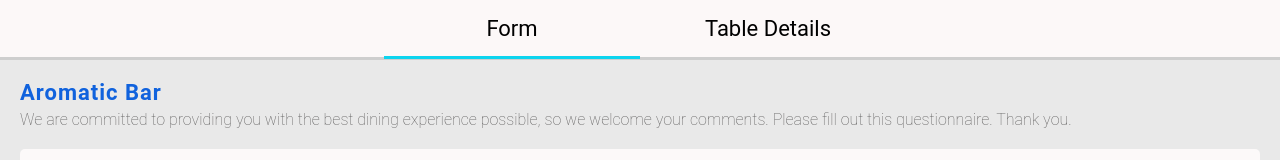
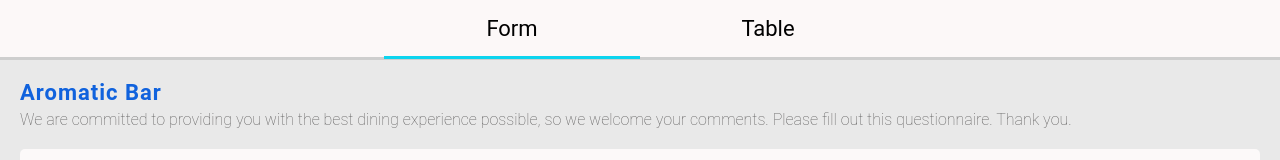
Before and after one commit to sushantgwr87/React_F-G_SushantGangwar, a React (Create React App) app: page / in a window 1280 px wide. Shown: the top 160 px of the page. Built offline with nearby package versions, Linux system fonts and the light colour scheme.

Commit message:
Updated Tabs Component

```diff
--- a/src/component/Tabs.jsx
+++ b/src/component/Tabs.jsx
@@ -1,5 +1,6 @@
 import React, { useState } from 'react';
 import FormTab from './FormTab';
+import TableTab from './TableTab';
 
 export const TabNavItem = ({ id, title, activeTab, setActiveTab }) => {
 
@@ -31,7 +32,7 @@
         <div className="Tabs">
             <ul className="nav">
                 <TabNavItem title="Form" id="tab1" activeTab={activeTab} setActiveTab={setActiveTab} />
-                <TabNavItem title="Table Details" id="tab2" activeTab={activeTab} setActiveTab={setActiveTab} />
+                <TabNavItem title="Table" id="tab2" activeTab={activeTab} setActiveTab={setActiveTab} />
             </ul>
 
             <div className="outlet">
@@ -39,7 +40,7 @@
                     <FormTab />
                 </TabContent>
                 <TabContent id="tab2" activeTab={activeTab}>
-                    <p>Tab 2 works!</p>
+                    <TableTab />
                 </TabContent>
             </div>
         </div>
```
